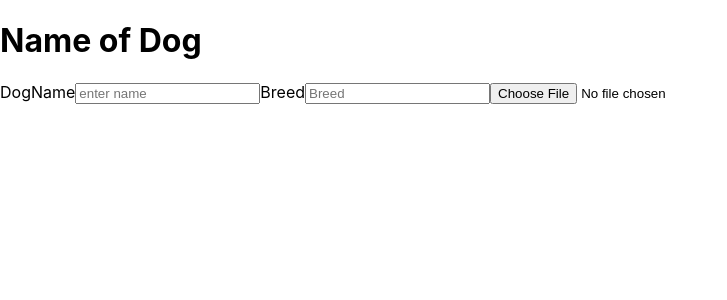
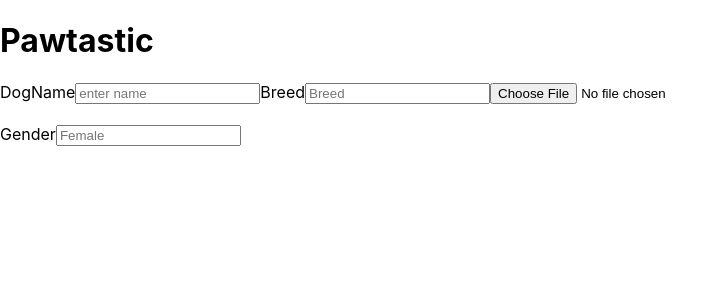
Before and after one commit to RonaldMcguire/forms2, a React (Create React App) app in the folder project/: page / in a window 1280 px wide. Shown: the top 300 px of the page, without its empty margins (0-727 px from the left). Built offline with nearby package versions, Linux system fonts and the light colour scheme.

Commit message:
added breaks so it looks a bit better

```diff
--- a/project/src/components/forms.jsx
+++ b/project/src/components/forms.jsx
@@ -36,7 +36,7 @@ class forms extends Component{
     render(){
       return(
         <div>
-        <h1> Name of Dog </h1>
+        <h1> Pawtastic </h1>
         <form className = "dog-name">
           <label>DogName</label>
           <input
@@ -54,12 +54,24 @@ class forms extends Component{
           onChange={this.breedName}
           />
 
+
 <input type="file" name="myImage" accept="image/*" />
+<br></br>
+<br></br>
+
+              <label>Gender</label>
+              <input
+                type='text'
+                placeholder='Female'
+
+                onChange={this.onGenderChange} />
+
 
 
 
         </form>
         </div>
+
       )
     }
 
```
